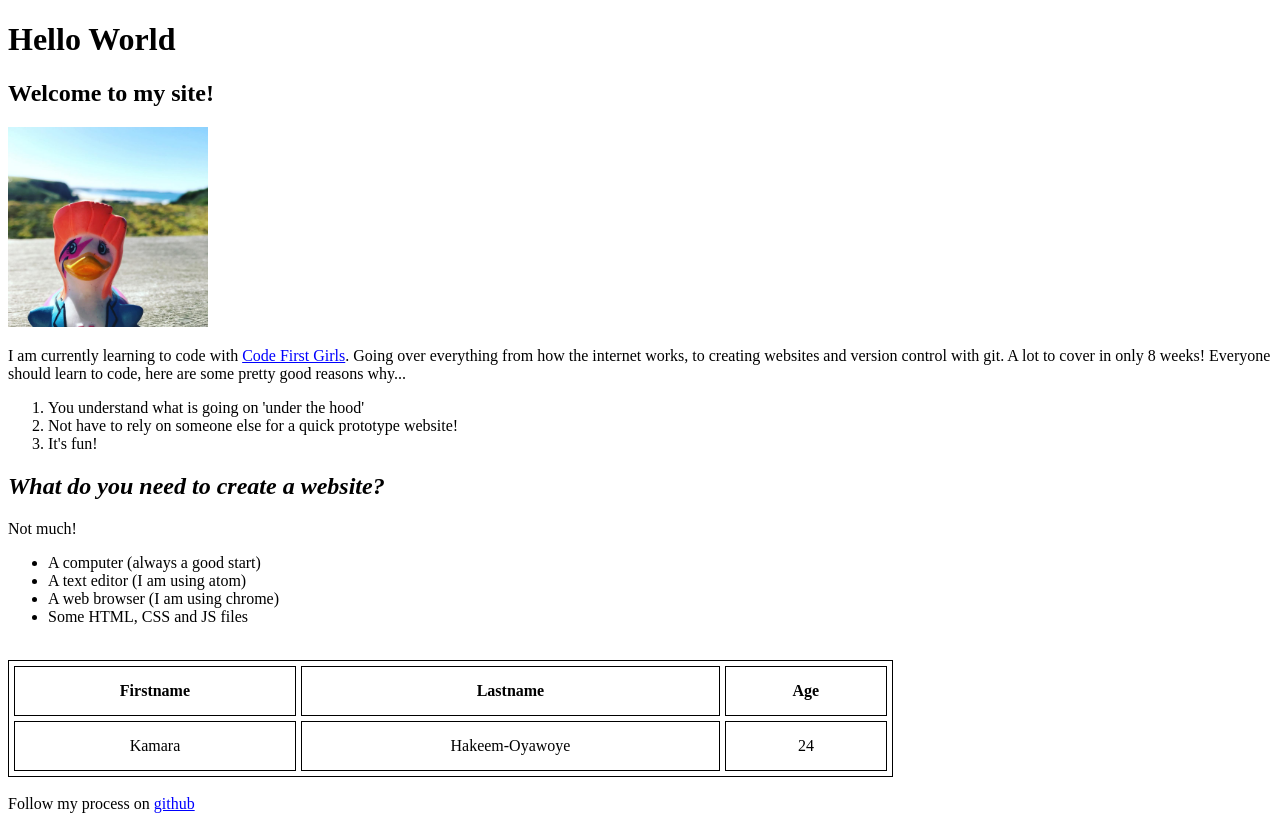
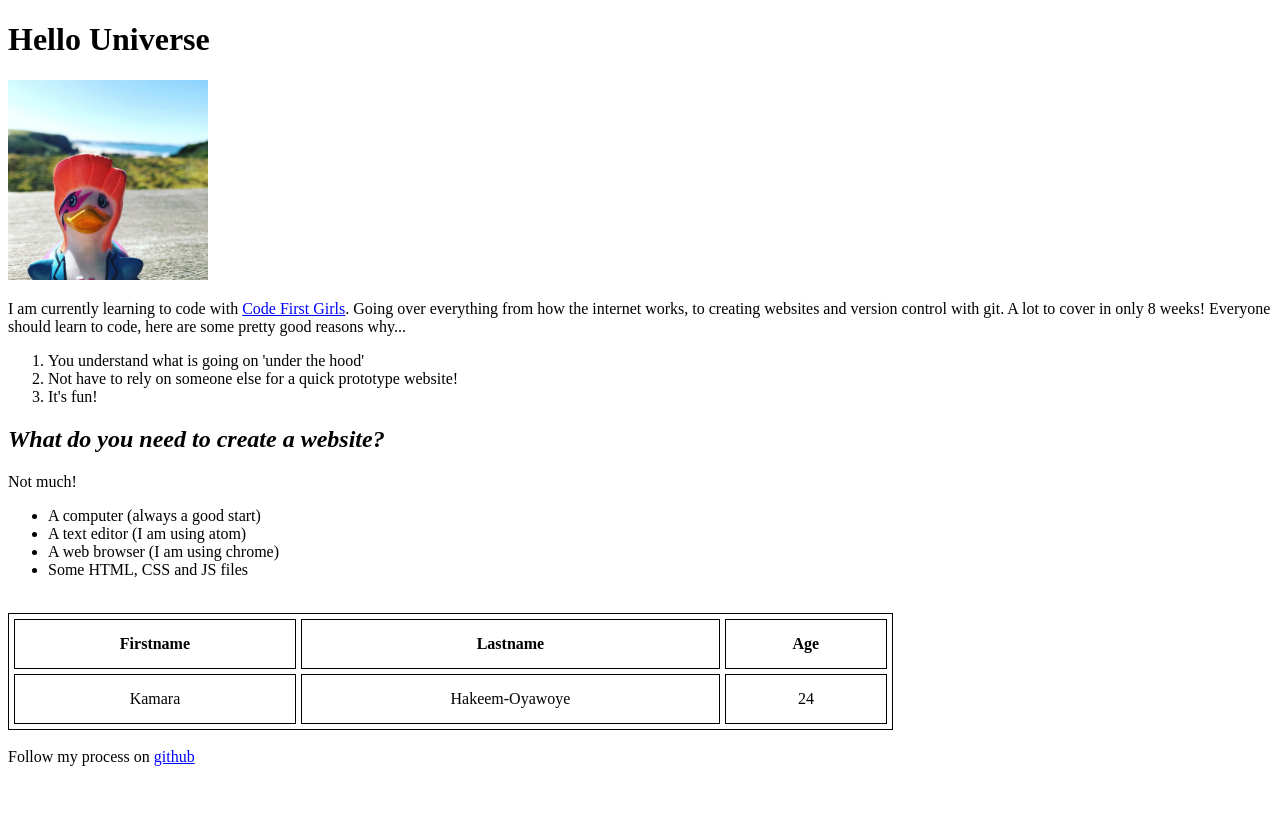
Before and after one commit to KamaraHO/beginners-week-one, a plain HTML site: page index.html in a window 1280 px wide. After the commit the page ends 800 px from the top, so only its background shows below. Drawn offline with Linux system fonts and the light colour scheme.

Commit message:
changed second header
updated welcome to my website to welcome to my site

```diff
--- a/index.html
+++ b/index.html
@@ -20,9 +20,8 @@
 
 </head>
 
-<h1>Hello World</h1>
+<h1>Hello Universe</h1>
 
-<h2>Welcome to my site!</h2>
 
 <img src="duck.jpg" alt="smiling duck that looks like david bowie" width="200px">
 
```
